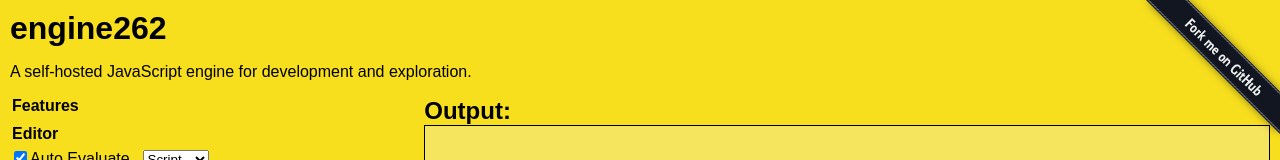
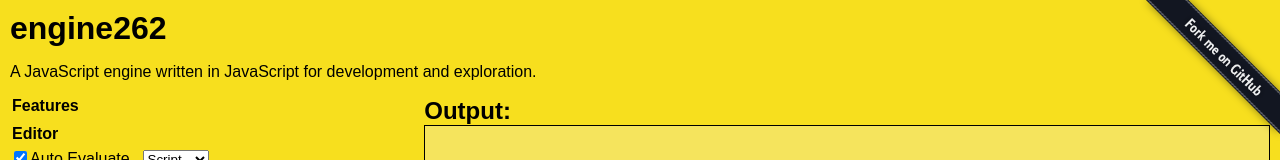
Before and after one commit to engine262/engine262.github.io, a website with bundled scripts: page index.html in a window 1280 px wide. Shown: the top 160 px of the page. Built offline with nearby package versions, Linux system fonts and the light colour scheme.

Commit message:
rephrase tagline

```diff
--- a/index.html
+++ b/index.html
@@ -22,7 +22,7 @@
     <a id="github" href="https://github.com/engine262/engine262" aria-label="Fork me on GitHub"></a>
 
     <h1>engine262</h1>
-    <p>A self-hosted JavaScript engine for development and exploration.</p>
+    <p>A JavaScript engine written in JavaScript for development and exploration.</p>
 
     <main>
       <section id="input-section">
```
